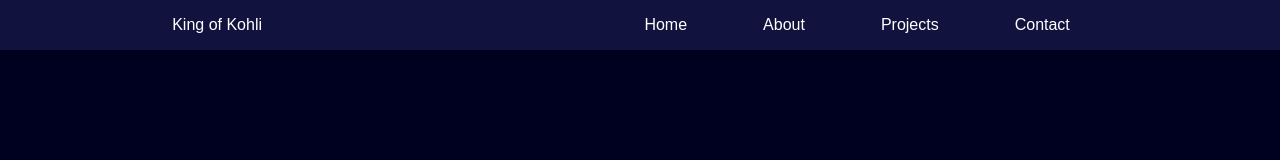
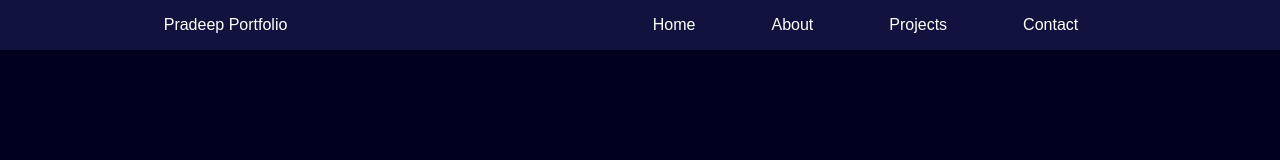
Before and after one commit to vakadapradeep/Portofolio2, a plain HTML site: page src/index.html in a window 1280 px wide. Shown: the top 160 px of the page. Drawn offline with nearby package versions, Linux system fonts and the light colour scheme; a web font is replaced by a local one.

Commit message:
Updated index.html

```diff
--- a/src/index.html
+++ b/src/index.html
@@ -16,7 +16,7 @@
   <body>
     <header>
       <nav>
-        <div class="left">King of Kohli</div>
+        <div class="left">Pradeep Portfolio</div>
         <div class="right">
           <ul>
             <li><a href="/">Home</a></li>
```
